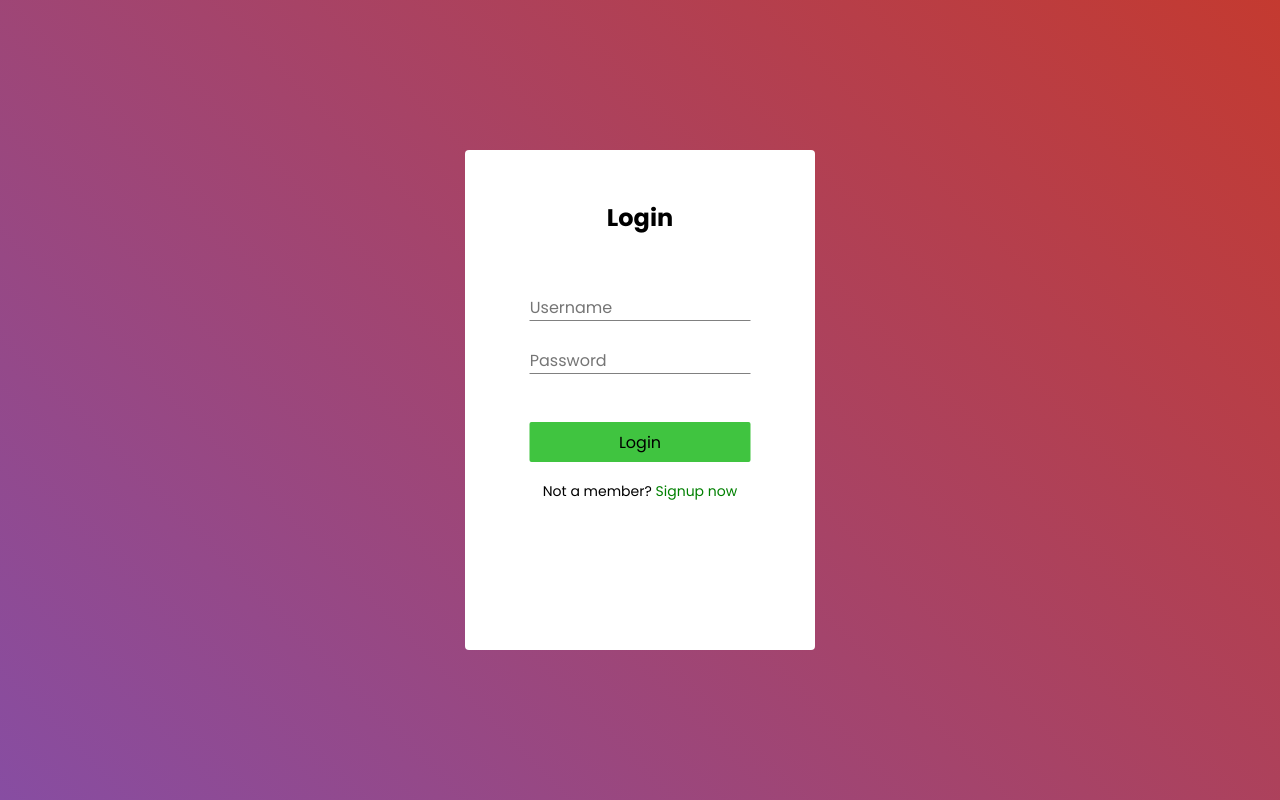
After one commit to kyelebeniga/mhs, a PHP site: page /login.php in a window 1280 px wide. The commit adds this page. Run offline with PHP 8.4, Linux system fonts and the light colour scheme.

Commit message:
Created login page

```diff
--- /dev/null
+++ b/css/login.css
@@ -0,0 +1,79 @@
+@import url('https://fonts.googleapis.com/css2?family=Poppins:wght@400;500;600;700;800&display=swap');
+
+*{
+    margin: 0;
+    padding: 0;
+    box-sizing: border-box;
+    font-family: 'Poppins', sans-serif;
+}
+
+html{
+    height: 100%;
+    background-image: linear-gradient(45deg, #874da2 0%, #c43a30 100%);
+}
+textarea:focus, input:focus{
+    outline: none;
+}
+.login-container{
+    border-radius: 4px  ;
+    background-color: rgb(255, 255, 255);
+    height: 500px;
+    width: 350px;
+    position: absolute;
+    top: 50%;
+    left: 50%;
+    transform: translate(-50%, -50%);
+}
+h1{
+    text-align: center;
+    padding-top: 50px;
+}
+.login{
+    text-align: center;
+    position: absolute;
+    top: 50%;
+    left: 50%;
+    transform: translate(-50%, -50%);
+    width: 70%;
+    height: 50%;
+}
+.login #user, #pass, .btn{
+    margin: 0 auto;
+    margin: 7px;
+    font-size: 16px;
+    margin-top: 6px;
+    width: 90%;
+}
+.login #user, #pass{
+    margin-top: 20px;
+    border: none;
+    border-bottom: 1px solid grey;
+    background-color: none;
+}
+.login p{
+    padding-top: 12px;
+    font-size: 14px;
+}
+.login a{
+    text-decoration: none;
+    color: green;
+}
+.login a:hover{
+    color: rgb(36, 36, 212);
+}
+.error{
+    color: rgba(255, 0, 0, 0.918);
+    display: inline-block;
+    font-size: 16px;
+}
+.btn{
+    border: none;
+    border-radius: 2px;
+    background-color: rgb(64, 196, 64);
+    height: 40px;
+    margin-top: 16px;
+    cursor: pointer;
+}
+.btn:hover{
+    opacity: 0.9;
+}
--- a/index.php
+++ b/index.php
@@ -9,7 +9,6 @@
     <title>MHS | Home</title>
     <link rel="stylesheet" href="css/home.css">
     <script src="https://use.fontawesome.com/b47846fa65.js"></script>
-    <script src="js/custom.js"></script>
     <link rel="stylesheet" href="https://cdnjs.cloudflare.com/ajax/libs/font-awesome/4.7.0/css/font-awesome.min.css">
     <link rel="stylesheet" href="https://cdnjs.cloudflare.com/ajax/libs/slick-carousel/1.8.1/slick.min.css">
     <link rel="stylesheet" href="https://cdnjs.cloudflare.com/ajax/libs/slick-carousel/1.8.1/slick-theme.min.css">
--- /dev/null
+++ b/login.php
@@ -0,0 +1,42 @@
+<?php
+    @include 'config.php';
+
+    $error = "";
+    if(isset($_POST['submit_login'])){
+        $username = $_POST['user'];
+        $password = $_POST['pass'];
+
+        $mysql = "SELECT * FROM registration WHERE username='".$username."'AND password='".$password."' limit 1";
+        $result = mysqli_query($conn, $mysql);
+
+        if(mysqli_num_rows($result)==1){
+            header('location:index.php');
+        }
+        else{
+            $error = "Invalid credentials.";
+        }
+    }
+?>
+
+<!DOCTYPE html>
+<html lang="en">
+<head>
+    <meta charset="UTF-8">
+    <title>MHS | Login</title>
+    <link rel="stylesheet" href="css/login.css">
+</head>
+<body>
+    <section class="main">
+        <div class="login-container">
+            <h1>Login</h1>
+            <form method="post" class="login">
+                <input type="text" id="user" name="user" placeholder="Username">
+                <input type="password" id="pass" name="pass" placeholder="Password">
+                <div><span class="error"><?php echo $error; ?></span></div>
+                <input type="submit" class="btn" name="submit_login" value="Login">
+                <p>Not a member? <a href="#">Signup now</a></p>
+            </form>
+        </div>
+    </section>
+</body>
+</html>
```
